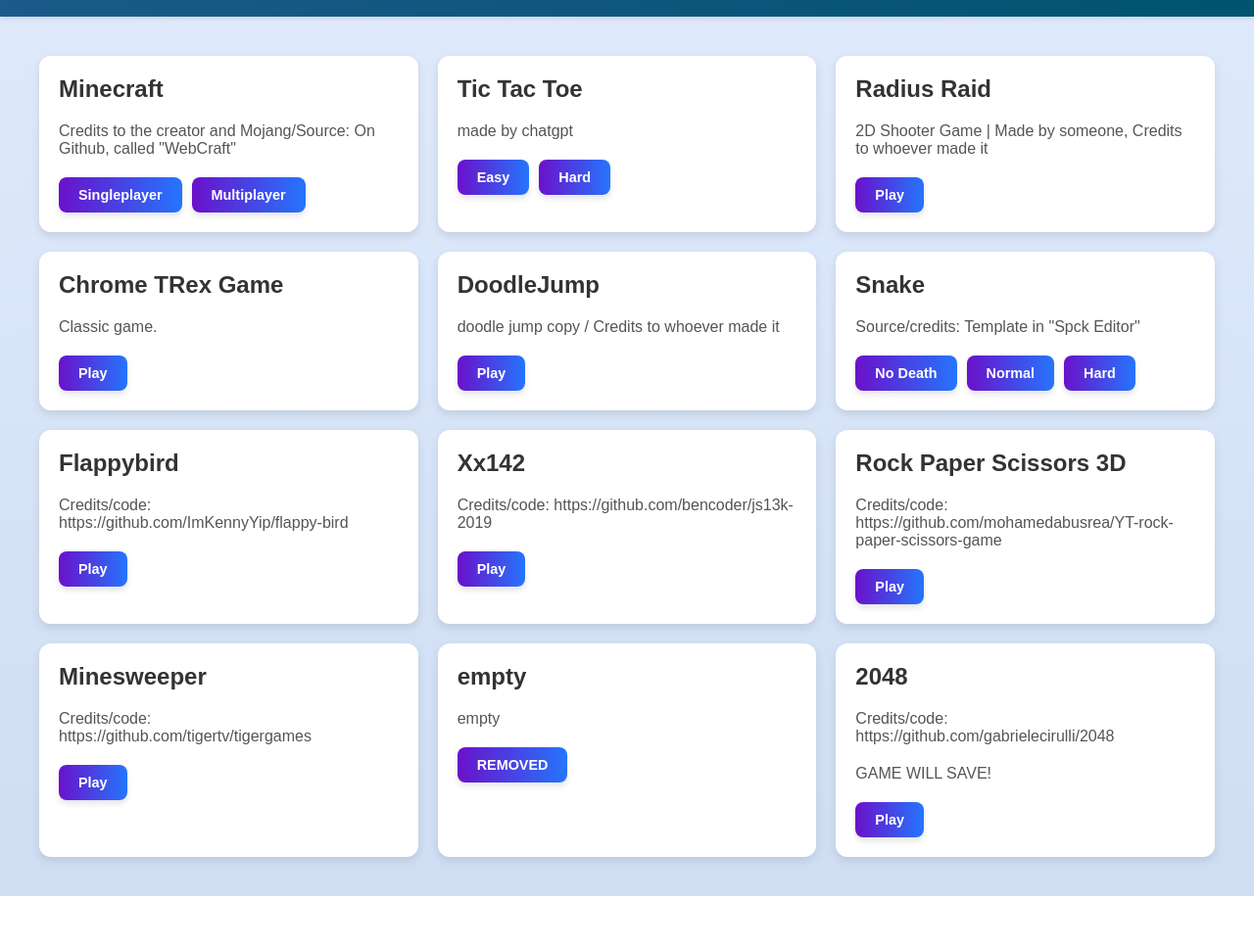
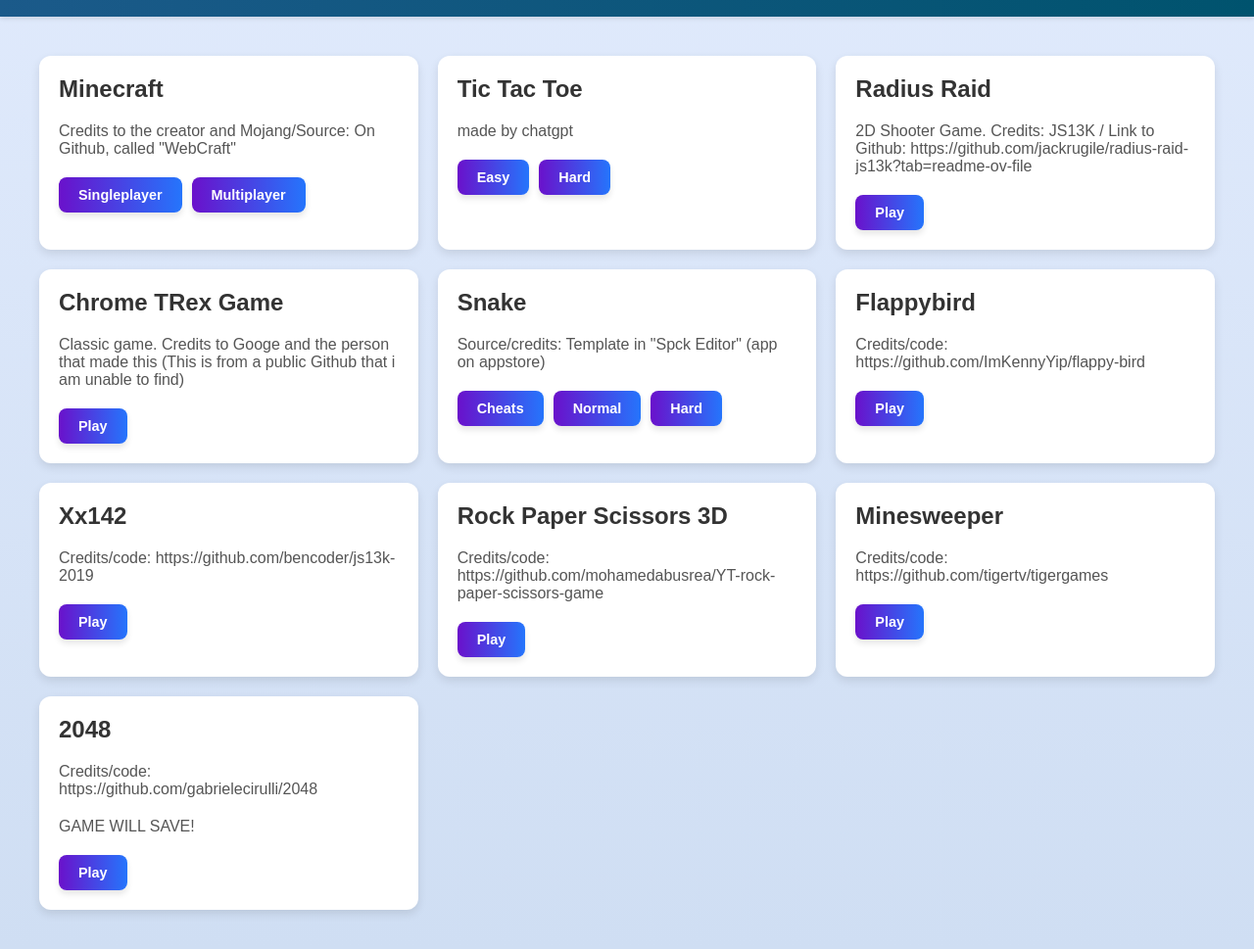
Before and after one commit to WhatDoIDo125/game, a plain HTML site: page index.html in a window 1280 px wide. Shown: the part 68-1037 px from the top of the page at 98% size. Before the commit the page ends 983 px from the top, so only its background shows below. Drawn offline with Linux system fonts and the light colour scheme.

Commit message:
Update index.html

```diff
--- a/index.html
+++ b/index.html
@@ -139,7 +139,7 @@
 
     <section>
       <h2>Radius Raid</h2>
-      <p>2D Shooter Game | Made by someone, Credits to whoever made it</p>
+      <p href="https://github.com/jackrugile/radius-raid-js13k?tab=readme-ov-file">2D Shooter Game. Credits: JS13K / Link to Github: https://github.com/jackrugile/radius-raid-js13k?tab=readme-ov-file</p>
       <div class="link-container">
         <a href="rraid.html">Play</a>
       </div>
@@ -147,25 +147,17 @@
 
     <section>
       <h2>Chrome TRex Game</h2>
-      <p>Classic game.</p>
+      <p>Classic game. Credits to Googe and the person that made this (This is from a public Github that i am unable to find)</p>
       <div class="link-container">
         <a href="dinogame.html">Play</a>
       </div>
     </section>
 
     <section>
-      <h2>DoodleJump</h2>
-      <p>doodle jump copy / Credits to whoever made it</p>
+      <h2>Snake</h2>
+      <p>Source/credits: Template in "Spck Editor" (app on appstore)</p>
       <div class="link-container">
-        <a href="doodlejump/index.html">Play</a>
-      </div>
-    </section>
-
-    <section>
-      <h2>Snake</h2>
-      <p>Source/credits: Template in "Spck Editor"</p>
-      <div class="link-container">
-        <a href="snakeCheats/index.html">No Death</a>
+        <a href="snakeCheats/index.html">Cheats</a>
         <a href="snake/index.html">Normal</a>
         <a href="snakeHard/index.html">Hard</a>
       </div>
@@ -204,14 +196,6 @@
     </section>
 
     <section>
-      <h2>empty</h2>
-      <p>empty</p>
-      <div class="link-container">
-        <a href="">REMOVED</a>
-      </div>
-    </section>
-
-    <section>
       <h2>2048</h2>
       <p>Credits/code: https://github.com/gabrielecirulli/2048</p>
       <p>GAME WILL SAVE!</p>
```
